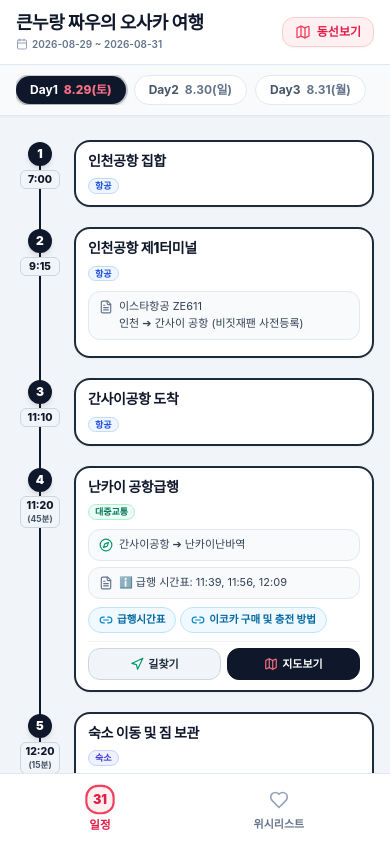
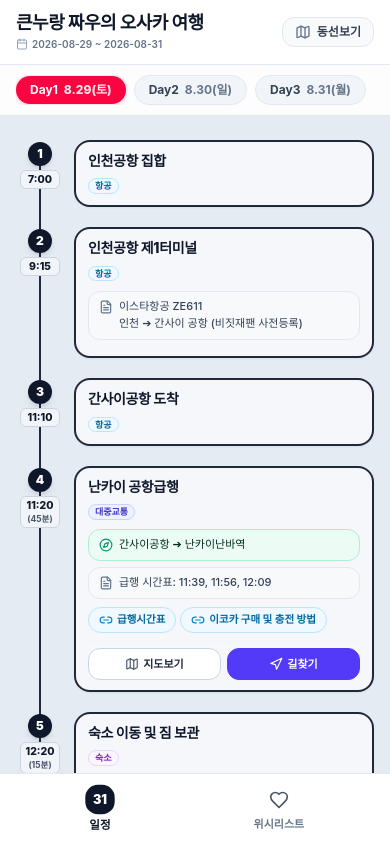
Before and after one commit to hyewon0924/travel-planner, a React (Vite) app: page / in a window 390 px wide. Shown: the top 842 px of the page. Built offline with nearby package versions, Linux system fonts and the light colour scheme; a web font is replaced by a local one.

Commit message:
style: 디테일 UI 컬러, 버튼 배치 및 현재시간 진행 감지 로직 완성

```diff
--- a/src/App.jsx
+++ b/src/App.jsx
@@ -1,10 +1,9 @@
 import React, { useState, useEffect } from 'react'
-import { ChevronUp, Heart, Sparkles, AlertCircle } from 'lucide-react'
+import { ChevronUp, Heart } from 'lucide-react'
 import travelData from './data/travelPlan.json'
 import Header from './components/Header'
 import DayTabs from './components/DayTabs'
 import TimelineList from './components/TimelineList'
-import GoogleMapView from './components/GoogleMapView'
 import MapViewModal from './components/MapViewModal'
 import BottomNav from './components/BottomNav'
 
@@ -70,10 +69,10 @@ export default function App() {
   }
 
   return (
-    <div className="min-h-screen bg-slate-100 flex flex-col font-sans selection:bg-rose-500 selection:text-white pb-16">
+    <div className="min-h-screen bg-slate-200/80 flex flex-col font-sans selection:bg-secondary-500 selection:text-white pb-16">
       {/* 1. Header (여행제목, 여행기간, 🗺️ 동선보기 버튼) */}
       <Header
-        title={travelData.tripInfo?.title || '260829 오사카여행'}
+        title={travelData.tripInfo?.title || '큰누랑 짜우의 오사카 여행'}
         period={`${travelData.tripInfo?.startDate || '8.29'} ~ ${travelData.tripInfo?.endDate || '8.31'}`}
         onOpenMapModal={() => setIsMapModalOpen(true)}
       />
@@ -102,8 +101,8 @@ export default function App() {
         ) : (
           /* 위시리스트 탭: 사용자 피드백에 따라 임의 구현 없이 하단 탭 스케치 유지 */
           <div className="flex flex-col items-center justify-center min-h-[60vh] text-center p-6 bg-white rounded-3xl border border-slate-200 shadow-sm space-y-3">
-            <div className="w-14 h-14 rounded-full bg-rose-50 flex items-center justify-center text-rose-500">
-              <Heart className="w-7 h-7 fill-rose-500" />
+            <div className="w-14 h-14 rounded-full bg-secondary-950 flex items-center justify-center text-secondary-500">
+              <Heart className="w-7 h-7 fill-secondary-500" />
             </div>
             <h2 className="text-base font-extrabold text-slate-900">위시리스트</h2>
             <p className="text-xs text-slate-500 max-w-xs leading-relaxed">
@@ -133,7 +132,7 @@ export default function App() {
       {showTopBtn && (
         <button
           onClick={scrollToTop}
-          className="fixed bottom-16 right-4 z-30 w-10 h-10 rounded-full bg-slate-900 text-white shadow-xl flex items-center justify-center transition-all hover:bg-rose-600 active:scale-95"
+          className="fixed bottom-16 right-4 z-30 w-10 h-10 rounded-full bg-slate-900 text-white shadow-xl flex items-center justify-center transition-all hover:bg-slate-800 active:scale-95"
           aria-label="맨 위로 이동"
           title="맨 위로 이동"
         >
--- a/src/components/BottomNav.jsx
+++ b/src/components/BottomNav.jsx
@@ -1,5 +1,5 @@
 import React from 'react'
-import { Calendar, Heart } from 'lucide-react'
+import { Heart } from 'lucide-react'
 
 export default function BottomNav({ activeTab, onSelectTab }) {
   return (
@@ -10,15 +10,15 @@ export default function BottomNav({ activeTab, onSelectTab }) {
           onClick={() => onSelectTab('schedule')}
           className={`flex flex-col items-center gap-0.5 py-1 px-5 rounded-2xl transition-all ${
             activeTab === 'schedule'
-              ? 'text-rose-600 font-black scale-105'
-              : 'text-slate-500 font-semibold hover:text-slate-800'
+              ? 'text-slate-900 font-black scale-105'
+              : 'text-slate-500 font-semibold hover:text-slate-700'
           }`}
         >
           <div
             className={`w-7 h-7 rounded-xl flex items-center justify-center border-2 ${
               activeTab === 'schedule'
-                ? 'border-rose-500 bg-rose-50'
-                : 'border-slate-300 bg-slate-50'
+                ? 'border-slate-900 bg-slate-900 text-white'
+                : 'border-slate-300 bg-slate-100 text-slate-600'
             }`}
           >
             <span className="text-xs font-black">31</span>
@@ -31,18 +31,18 @@ export default function BottomNav({ activeTab, onSelectTab }) {
           onClick={() => onSelectTab('wishlist')}
           className={`flex flex-col items-center gap-0.5 py-1 px-5 rounded-2xl transition-all ${
             activeTab === 'wishlist'
-              ? 'text-rose-600 font-black scale-105'
-              : 'text-slate-500 font-semibold hover:text-slate-800'
+              ? 'text-secondary-500 font-black scale-105'
+              : 'text-slate-500 font-semibold hover:text-slate-700'
           }`}
         >
           <div
             className={`w-7 h-7 rounded-xl flex items-center justify-center ${
-              activeTab === 'wishlist' ? 'text-rose-500' : 'text-slate-400'
+              activeTab === 'wishlist' ? 'text-secondary-500' : 'text-slate-600'
             }`}
           >
             <Heart
               className={`w-5 h-5 ${
-                activeTab === 'wishlist' ? 'fill-rose-500 text-rose-500' : 'text-slate-400'
+                activeTab === 'wishlist' ? 'fill-secondary-500 text-secondary-500' : 'text-slate-600'
               }`}
             />
           </div>
--- a/src/components/DayTabs.jsx
+++ b/src/components/DayTabs.jsx
@@ -2,7 +2,7 @@ import React from 'react'
 
 export default function DayTabs({ days, activeDay, onSelectDay }) {
   return (
-    <div className="sticky top-[57px] z-20 bg-slate-50/95 backdrop-blur-md border-b border-slate-200 py-2.5 px-4 shadow-sm">
+    <div className="sticky top-[57px] z-20 bg-white/90 backdrop-blur-md border-b border-slate-200 py-2.5 px-4 shadow-xs">
       <div className="max-w-md mx-auto flex items-center justify-start gap-2 overflow-x-auto no-scrollbar">
         {days.map((d) => {
           const isSelected = activeDay === d.day
@@ -12,12 +12,12 @@ export default function DayTabs({ days, activeDay, onSelectDay }) {
               onClick={() => onSelectDay(d.day)}
               className={`px-3.5 py-1.5 rounded-full text-xs font-bold transition-all whitespace-nowrap flex items-center gap-1.5 ${
                 isSelected
-                  ? 'bg-slate-900 text-white shadow-md ring-2 ring-slate-900/20'
-                  : 'bg-white text-slate-600 hover:bg-slate-100 border border-slate-200'
+                  ? 'bg-secondary-500 text-white shadow-md ring-2 ring-secondary-950 scale-102'
+                  : 'bg-slate-100 text-slate-700 hover:bg-slate-200 border border-slate-200'
               }`}
             >
               <span>Day{d.day}</span>
-              <span className={isSelected ? 'text-rose-400 font-extrabold' : 'text-slate-500'}>
+              <span className={isSelected ? 'text-secondary-950 font-extrabold' : 'text-slate-500'}>
                 {d.date}
               </span>
             </button>
--- a/src/components/Header.jsx
+++ b/src/components/Header.jsx
@@ -3,7 +3,7 @@ import { Map, Calendar } from 'lucide-react'
 
 export default function Header({ title, period, onOpenMapModal }) {
   return (
-    <header className="bg-white border-b border-slate-200 shadow-sm sticky top-0 z-20">
+    <header className="bg-white border-b border-slate-200 shadow-xs sticky top-0 z-20">
       <div className="max-w-md mx-auto px-4 py-3 flex items-center justify-between">
         {/* 여행제목 & 여행기간 */}
         <div>
@@ -19,10 +19,10 @@ export default function Header({ title, period, onOpenMapModal }) {
         {/* 🗺️ 동선보기 버튼 */}
         <button
           onClick={onOpenMapModal}
-          className="flex items-center gap-1.5 px-3 py-1.5 rounded-xl bg-rose-50 hover:bg-rose-100 text-rose-600 border border-rose-200 font-bold text-xs shadow-sm transition-all active:scale-95 group"
+          className="flex items-center gap-1.5 px-3 py-1.5 rounded-xl bg-slate-50 hover:bg-slate-100 text-slate-700 border border-slate-200 font-bold text-xs shadow-2xs transition-all active:scale-95 group"
           title="이동 동선 전체지도 보기"
         >
-          <Map className="w-4 h-4 text-rose-500 group-hover:scale-110 transition-transform" />
+          <Map className="w-4 h-4 text-slate-500 group-hover:scale-110 transition-transform" />
           <span>동선보기</span>
         </button>
       </div>
--- a/src/components/TimelineCard.jsx
+++ b/src/components/TimelineCard.jsx
@@ -21,24 +21,24 @@ const renderTextWithBreaks = (text) => {
   ))
 }
 
-// 구분별 뱃지 스타일 정의 (작게 표시)
+// 카테고리별 직관적이고 세련된 개별 구분 뱃지 색상 세트
 const getCategoryBadge = (category, categoryLabel) => {
   const label = categoryLabel || '기타'
   switch (category) {
     case 'flight':
-      return { label: label || '항공', bg: 'bg-blue-50 text-blue-700 border-blue-200' }
+      return { label: label || '항공', bg: 'bg-sky-50 text-sky-700 border-sky-200' }
     case 'transit':
-      return { label: label || '대중교통', bg: 'bg-emerald-50 text-emerald-700 border-emerald-200' }
+      return { label: label || '대중교통', bg: 'bg-indigo-50 text-indigo-700 border-indigo-200' }
     case 'hotel':
-      return { label: label || '숙소', bg: 'bg-indigo-50 text-indigo-700 border-indigo-200' }
+      return { label: label || '숙소', bg: 'bg-purple-50 text-purple-700 border-purple-200' }
     case 'food':
-      return { label: label || '식당', bg: 'bg-amber-50 text-amber-700 border-amber-200' }
+      return { label: label || '식당', bg: 'bg-rose-50 text-rose-700 border-rose-200' }
     case 'shopping':
-      return { label: label || '쇼핑', bg: 'bg-rose-50 text-rose-700 border-rose-200' }
+      return { label: label || '쇼핑', bg: 'bg-pink-50 text-pink-700 border-pink-200' }
     case 'sightseeing':
-      return { label: label || '관광', bg: 'bg-teal-50 text-teal-700 border-teal-200' }
+      return { label: label || '관광', bg: 'bg-emerald-50 text-emerald-700 border-emerald-200' }
     case 'cafe':
-      return { label: label || '카페', bg: 'bg-orange-50 text-orange-700 border-orange-200' }
+      return { label: label || '카페', bg: 'bg-amber-50 text-amber-800 border-amber-200' }
     default:
       return { label: label || '기타', bg: 'bg-slate-100 text-slate-700 border-slate-200' }
   }
@@ -62,6 +62,7 @@ export default function TimelineCard({
   index,
   onFocusOnMap,
   isSelected,
+  isCurrentActive,
   isLast
 }) {
   const badgeInfo = getCategoryBadge(item.category, item.categoryLabel)
@@ -81,20 +82,22 @@ export default function TimelineCard({
     (item.extraLinks && item.extraLinks.length > 0) ||
     Boolean(item.mapUrl)
 
+  const isHighlighted = isSelected || isCurrentActive
+
   return (
     <div className="flex items-start gap-2.5 relative pb-5 group">
       {/* 타임라인 연결 수직선 (원형 아이콘 뒤쪽부터 아래 카드까지 쭉 연결) */}
       {!isLast && (
-        <div className="w-[2px] bg-slate-900 absolute top-3 -bottom-5 left-[23px] z-0" />
+        <div className="w-[2px] bg-slate-800 absolute top-3 -bottom-5 left-[23px] z-0" />
       )}
 
-      {/* 1. 타임라인 좌측: 완벽한 원형 번호 ①②③ + 시각/소요시간 */}
+      {/* 1. 타임라인 좌측: 원형 번호 ①②③ + 시각/소요시간 */}
       <div className="flex flex-col items-center flex-shrink-0 w-12 pt-0.5 relative z-10">
-        {/* 원형 인디케이터 번호 (완벽한 동그라미) */}
+        {/* 원형 인디케이터 번호 (투명도 없이 100% 불투명 유지) */}
         <div
           className={`w-6 h-6 rounded-full aspect-square flex-shrink-0 flex items-center justify-center text-xs font-black transition-all ${
-            isSelected
-              ? 'bg-rose-600 text-white shadow-lg ring-4 ring-rose-200 scale-110'
+            isHighlighted
+              ? 'bg-secondary-500 text-white shadow-lg ring-4 ring-secondary-950/40 scale-110'
               : 'bg-slate-900 text-white shadow-md'
           }`}
         >
@@ -122,10 +125,10 @@ export default function TimelineCard({
             onFocusOnMap(item, true)
           }
         }}
-        className={`flex-1 rounded-2xl border-2 px-3 py-2.5 transition-all duration-200 cursor-pointer shadow-sm relative bg-white z-10 ${
-          isSelected
-            ? 'border-rose-500 shadow-md ring-2 ring-rose-400/20 bg-rose-50/30'
-            : 'border-slate-800 hover:border-rose-400 hover:shadow-md'
+        className={`flex-1 rounded-2xl border-2 px-3 py-2.5 transition-all duration-200 cursor-pointer shadow-sm relative z-10 ${
+          isHighlighted
+            ? 'border-secondary-500 shadow-md ring-2 ring-secondary-950/30 bg-secondary-950/40'
+            : 'border-slate-800 hover:border-secondary-500 hover:shadow-md bg-slate-50/85'
         }`}
       >
         {/* 헤더: 장소명 (주요일정) & 아래 구분 뱃지 (폰트 크기 9px) */}
@@ -145,9 +148,9 @@ export default function TimelineCard({
           </div>
         </div>
 
-        {/* 🧭 이동방법 */}
+        {/* 🧭 이동방법 (연한 초록색 톤) */}
         {item.transitInfo && (
-          <div className="flex items-start gap-1.5 text-[11px] text-slate-700 bg-slate-50 border border-slate-200 rounded-xl px-2.5 py-1.5 mb-1.5 font-medium">
+          <div className="flex items-start gap-1.5 text-[11px] text-emerald-950 bg-emerald-50/90 border border-emerald-200 rounded-xl px-2.5 py-1.5 mb-1.5 font-medium">
             <Compass className="w-3.5 h-3.5 text-emerald-600 flex-shrink-0 mt-0.5" />
             <span className="leading-relaxed">{renderTextWithBreaks(item.transitInfo)}</span>
           </div>
@@ -155,7 +158,7 @@ export default function TimelineCard({
 
         {/* 🏢 층별정보 (배열/줄바꿈 형태로 개별 출력, 메모 위 위치) */}
         {floorItems.length > 0 && (
-          <div className="flex items-start gap-1.5 text-[11px] text-indigo-950 bg-indigo-50/80 border border-indigo-200 rounded-xl px-2.5 py-1.5 mb-1.5 font-bold">
+          <div className="flex items-start gap-1.5 text-[11px] text-indigo-950 bg-indigo-50/90 border border-indigo-200 rounded-xl px-2.5 py-1.5 mb-1.5 font-medium">
             <Building2 className="w-3.5 h-3.5 text-indigo-600 flex-shrink-0 mt-0.5" />
             <div className="flex flex-col gap-0.5 leading-snug">
               {floorItems.map((floor, fIdx) => (
@@ -167,7 +170,7 @@ export default function TimelineCard({
 
         {/* ⏰ 영업시간 정보 */}
         {item.businessHours && (
-          <div className="flex items-start gap-1.5 text-[11px] text-amber-900 bg-amber-50 border border-amber-200 rounded-xl px-2.5 py-1.5 mb-1.5 font-semibold">
+          <div className="flex items-start gap-1.5 text-[11px] text-amber-900 bg-amber-50 border border-amber-200 rounded-xl px-2.5 py-1.5 mb-1.5 font-medium">
             <Clock className="w-3.5 h-3.5 text-amber-600 flex-shrink-0 mt-0.5" />
             <span>영업시간: {renderTextWithBreaks(item.businessHours)}</span>
           </div>
@@ -175,7 +178,7 @@ export default function TimelineCard({
 
         {/* 🗒️ 메모 (기타 메모) */}
         {item.memo && (
-          <div className="flex items-start gap-1.5 text-[11px] text-slate-700 bg-slate-50/90 border border-slate-200 rounded-xl px-2.5 py-1.5 mb-1.5 font-normal">
+          <div className="flex items-start gap-1.5 text-[11px] text-slate-700 bg-slate-50/90 border border-slate-200 rounded-xl px-2.5 py-1.5 mb-1.5 font-medium">
             <FileText className="w-3.5 h-3.5 text-slate-500 flex-shrink-0 mt-0.5" />
             <span className="leading-relaxed">{renderTextWithBreaks(item.memo)}</span>
           </div>
@@ -200,31 +203,31 @@ export default function TimelineCard({
           </div>
         )}
 
-        {/* 하단 액션 버튼: [길찾기] [지도보기] (mapUrl이 있는 경우에만 표시) */}
+        {/* 하단 액션 버튼: [지도보기] [길찾기] (mapUrl이 있는 경우에만 표시) */}
         {item.mapUrl && (
           <div className="flex items-center gap-1.5 pt-1.5 border-t border-slate-100 mt-1.5">
-            {/* 📍 길찾기 버튼 */}
+            {/* 📍 지도보기 버튼 (왼쪽: 흰색 배경) */}
+            <a
+              href={getMapUrl(item)}
+              target="_blank"
+              rel="noopener noreferrer"
+              onClick={(e) => e.stopPropagation()}
+              className="flex-1 h-8 flex items-center justify-center gap-1 text-[11px] font-bold text-slate-800 bg-white hover:bg-slate-50 border border-slate-300 rounded-xl transition active:scale-95 shadow-2xs box-border"
+            >
+              <Map className="w-3.5 h-3.5 text-slate-600" />
+              <span>지도보기</span>
+            </a>
+
+            {/* 📍 길찾기 버튼 (오른쪽: 디자인시스템 Primary 강조색) */}
             <a
               href={getDirectionsUrl(item)}
               target="_blank"
               rel="noopener noreferrer"
               onClick={(e) => e.stopPropagation()}
-              className="flex-1 h-8 flex items-center justify-center gap-1 text-[11px] font-extrabold text-slate-800 bg-slate-100 hover:bg-slate-200 border border-slate-300 rounded-xl transition active:scale-95 shadow-xs box-border"
+              className="flex-1 h-8 flex items-center justify-center gap-1 text-[11px] font-bold text-white bg-primary-600 hover:bg-primary-500 border border-primary-600 rounded-xl transition active:scale-95 shadow-xs box-border"
             >
-              <Navigation className="w-3.5 h-3.5 text-emerald-600" />
+              <Navigation className="w-3.5 h-3.5 text-white" />
               <span>길찾기</span>
-            </a>
-
-            {/* 📍 지도보기 버튼 */}
-            <a
-              href={getMapUrl(item)}
-              target="_blank"
-              rel="noopener noreferrer"
-              onClick={(e) => e.stopPropagation()}
-              className="flex-1 h-8 flex items-center justify-center gap-1 text-[11px] font-extrabold text-white bg-slate-900 hover:bg-slate-800 border border-slate-900 rounded-xl transition active:scale-95 shadow-xs box-border"
-            >
-              <Map className="w-3.5 h-3.5 text-rose-400" />
-              <span>지도보기</span>
             </a>
           </div>
         )}
--- a/src/components/TimelineList.jsx
+++ b/src/components/TimelineList.jsx
@@ -1,6 +1,21 @@
-import React, { useEffect, useRef } from 'react'
+import React, { useEffect, useRef, useState } from 'react'
 import TimelineCard from './TimelineCard'
 import { Calendar } from 'lucide-react'
+
+// 스케줄의 시각(time) 및 timePeriod("오전"/"오후")를 분 단위 숫자로 변환하는 헬퍼
+const parseTimeToMinutes = (timeStr, period) => {
+  if (!timeStr) return 0
+  const parts = timeStr.split(':')
+  let hours = parseInt(parts[0], 10)
+  const minutes = parseInt(parts[1] || '0', 10)
+
+  if (period === '오후' && hours < 12) {
+    hours += 12
+  } else if (period === '오전' && hours === 12) {
+    hours = 0
+  }
+  return hours * 60 + minutes
+}
 
 export default function TimelineList({
   days,
@@ -24,6 +39,21 @@ export default function TimelineList({
     scheduleMapRef.current = map
   }, [displayedDays])
 
+  // 현재 시각State (기본값: 실제 현재시각)
+  const [currentMinutes, setCurrentMinutes] = useState(() => {
+    const now = new Date()
+    return now.getHours() * 60 + now.getMinutes()
+  })
+
+  // 매 1분마다 현재시각 업데이트
+  useEffect(() => {
+    const timer = setInterval(() => {
+      const now = new Date()
+      setCurrentMinutes(now.getHours() * 60 + now.getMinutes())
+    }, 60000)
+    return () => clearInterval(timer)
+  }, [])
+
   const containerRef = useRef(null)
 
   return (
@@ -31,12 +61,41 @@ export default function TimelineList({
       {displayedDays.map((dayData) => {
         const hasSchedules = dayData.schedules && dayData.schedules.length > 0
 
+        // 해당 Day에서의 현재 진행 중 스케줄(Active Schedule) 인덱스 계산
+        let currentActiveIdx = -1
+        if (hasSchedules) {
+          // 각 일정의 시작 분 구하기
+          const scheduleMinutes = dayData.schedules.map((s) =>
+            parseTimeToMinutes(s.time, s.timePeriod)
+          )
+
+          // 1) 만약 사용자가 지정한 테스트 시각 (오전 9:10 등 9:15 이전)이거나 현재 시각이 첫 일정 이상일 때
+          // 9:10 (550분)은 7:00 (420분) ~ 9:15 (555분) 사이이므로 0번째(1번 일정) 선택됨.
+          for (let i = 0; i < dayData.schedules.length; i++) {
+            const startMin = scheduleMinutes[i]
+            const nextMin = i < dayData.schedules.length - 1 ? scheduleMinutes[i + 1] : 24 * 60
+
+            if (currentMinutes >= startMin && currentMinutes < nextMin) {
+              currentActiveIdx = i
+              break
+            }
+          }
+
+          // 만약 현재 시각이 첫 일정(7:00)보다 이전이더라도, Day 1인 경우 1번 일정을 기본 활성 상태로 강조
+          if (currentActiveIdx === -1 && dayData.day === 1) {
+            currentActiveIdx = 0
+          }
+        }
+
         return (
           <div key={dayData.day} className="space-y-3">
             {/* Schedules Timeline Cards */}
             {hasSchedules ? (
               <div className="pt-2">
-                {dayData.schedules.map((schedule, idx) => (
+                {dayData.schedules.map((schedule, idx) => {
+                  const isCurrentActive = idx === currentActiveIdx
+
+                  return (
                     <TimelineCard
                       key={schedule.id}
                       item={schedule}
@@ -46,9 +105,11 @@ export default function TimelineList({
                       onToggleVisited={onToggleVisited}
                       onFocusOnMap={onFocusOnMap}
                       isSelected={selectedItemId === schedule.id}
+                      isCurrentActive={isCurrentActive}
                       isLast={idx === dayData.schedules.length - 1}
                     />
-                ))}
+                  )
+                })}
               </div>
             ) : (
               <div className="flex flex-col items-center justify-center min-h-[40vh] text-center p-8 bg-white/70 rounded-3xl border border-slate-200 shadow-xs my-4 space-y-2">
--- a/src/data/travelPlan.json
+++ b/src/data/travelPlan.json
@@ -87,7 +87,7 @@
           "mapUrl": "https://maps.app.goo.gl/NRsFf8mejhJe8UL4A",
           "floorInfo": null,
           "businessHours": null,
-          "memo": "ℹ️ 급행 시간표: 11:39, 11:56, 12:09",
+          "memo": "급행 시간표: 11:39, 11:56, 12:09",
           "extraLinks": [
             { "label": "급행시간표", "url": "https://www.nankai.co.jp/kr_railway/access-timetable" },
             { "label": "이코카 구매 및 충전 방법", "url": "https://blog.naver.com/ryujin2919/223853561581" }
--- a/src/utils/helpers.js
+++ b/src/utils/helpers.js
@@ -1,60 +1,60 @@
 export const CATEGORY_CONFIG = {
   flight: {
     label: '항공',
-    bg: 'bg-sky-100 text-sky-700 border-sky-200',
-    iconColor: '#0284c7',
-    markerColor: '#0284c7'
+    bg: 'bg-primary-950 text-primary-500 border-primary-900',
+    iconColor: '#2909f6',
+    markerColor: '#2909f6'
   },
   transit: {
-    label: '이동',
-    bg: 'bg-emerald-100 text-emerald-700 border-emerald-200',
-    iconColor: '#059669',
-    markerColor: '#059669'
+    label: '대중교통',
+    bg: 'bg-background-950 text-background-400 border-background-800',
+    iconColor: '#3333cc',
+    markerColor: '#3333cc'
   },
   hotel: {
     label: '숙소',
-    bg: 'bg-indigo-100 text-indigo-700 border-indigo-200',
-    iconColor: '#4f46e5',
-    markerColor: '#4f46e5'
+    bg: 'bg-text-950 text-text-400 border-text-900',
+    iconColor: '#140c5a',
+    markerColor: '#140c5a'
   },
   food: {
-    label: '맛집',
-    bg: 'bg-amber-100 text-amber-700 border-amber-200',
-    iconColor: '#d97706',
-    markerColor: '#d97706'
+    label: '식당',
+    bg: 'bg-secondary-950 text-secondary-500 border-secondary-900',
+    iconColor: '#fb0442',
+    markerColor: '#fb0442'
   },
   cafe: {
-    label: '디저트/카페',
-    bg: 'bg-pink-100 text-pink-700 border-pink-200',
-    iconColor: '#db2777',
-    markerColor: '#db2777'
+    label: '카페',
+    bg: 'bg-secondary-950 text-secondary-600 border-secondary-900',
+    iconColor: '#fc3668',
+    markerColor: '#fc3668'
   },
   shopping: {
     label: '쇼핑',
-    bg: 'bg-purple-100 text-purple-700 border-purple-200',
-    iconColor: '#9333ea',
-    markerColor: '#9333ea'
+    bg: 'bg-accent-950 text-accent-500 border-accent-900',
+    iconColor: '#f6098f',
+    markerColor: '#f6098f'
   },
   sightseeing: {
     label: '관광',
-    bg: 'bg-rose-100 text-rose-700 border-rose-200',
-    iconColor: '#e11d48',
-    markerColor: '#e11d48'
+    bg: 'bg-primary-950 text-primary-600 border-primary-900',
+    iconColor: '#533af8',
+    markerColor: '#533af8'
   },
   activity: {
-    label: '엔터/문화',
-    bg: 'bg-cyan-100 text-cyan-700 border-cyan-200',
-    iconColor: '#0891b2',
-    markerColor: '#0891b2'
+    label: '기타',
+    bg: 'bg-background-900 text-text-200 border-background-800',
+    iconColor: '#1e1287',
+    markerColor: '#1e1287'
   }
 }
 
 export const getCategoryInfo = (category) => {
   return CATEGORY_CONFIG[category] || {
     label: '기타',
-    bg: 'bg-slate-100 text-slate-700 border-slate-200',
-    iconColor: '#64748b',
-    markerColor: '#64748b'
+    bg: 'bg-background-900 text-text-200 border-background-800',
+    iconColor: '#1e1287',
+    markerColor: '#1e1287'
   }
 }
 
--- a/tailwind.config.js
+++ b/tailwind.config.js
@@ -10,20 +10,71 @@ export default {
         sans: ['Pretendard Variable', 'Pretendard', '-apple-system', 'BlinkMacSystemFont', 'system-ui', 'Roboto', 'Helvetica Neue', 'Segoe UI', 'Apple SD Gothic Neo', 'Noto Sans KR', 'Malgun Gothic', 'sans-serif'],
       },
       colors: {
+        text: {
+          50: '#050316',
+          100: '#0a062d',
+          200: '#140c5a',
+          300: '#1e1287',
+          400: '#2818b4',
+          500: '#321fe0',
+          600: '#5b4be7',
+          700: '#8478ed',
+          800: '#ada5f3',
+          900: '#d6d2f9',
+          950: '#eae9fc',
+        },
+        background: {
+          50: '#050514',
+          100: '#0a0a29',
+          200: '#141452',
+          300: '#1f1f7a',
+          400: '#2929a3',
+          500: '#3333cc',
+          600: '#5c5cd6',
+          700: '#8585e0',
+          800: '#adadeb',
+          900: '#d6d6f5',
+          950: '#ebebfa',
+        },
         primary: {
-          50: '#f0fdfa',
-          100: '#ccfbf1',
-          500: '#14b8a6',
-          600: '#0d9488',
-          700: '#0f766e',
+          50: '#040119',
+          100: '#080231',
+          200: '#100462',
+          300: '#180594',
+          400: '#2007c5',
+          500: '#2909f6',
+          600: '#533af8',
+          700: '#7e6bfa',
+          800: '#a99dfb',
+          900: '#d4cefd',
+          950: '#eae6fe',
         },
-        japan: {
-          red: '#e63946',
-          sakura: '#ffb7b2',
-          indigo: '#1d3557',
-          cream: '#f8f9fa',
-          gold: '#f39c12'
-        }
+        secondary: {
+          50: '#190007',
+          100: '#32010d',
+          200: '#64021a',
+          300: '#970227',
+          400: '#c90335',
+          500: '#fb0442',
+          600: '#fc3668',
+          700: '#fd688d',
+          800: '#fd9bb3',
+          900: '#fecdd9',
+          950: '#ffe6ec',
+        },
+        accent: {
+          50: '#19010e',
+          100: '#31021d',
+          200: '#620439',
+          300: '#940556',
+          400: '#c50773',
+          500: '#f6098f',
+          600: '#f83aa6',
+          700: '#fa6bbc',
+          800: '#fb9dd2',
+          900: '#fdcee9',
+          950: '#fee6f4',
+        },
       },
       boxShadow: {
         'soft': '0 4px 20px -2px rgba(0, 0, 0, 0.05)',
```
Also changed, not shown: src/components/GoogleMapView.jsx (+14 -15 lines), src/index.css (+1 -17 lines). Lines whose indentation alone changed are shown as unchanged.
